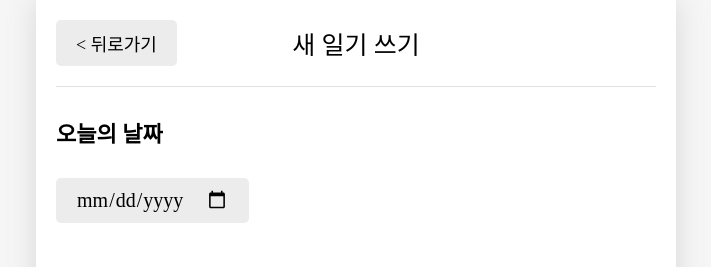
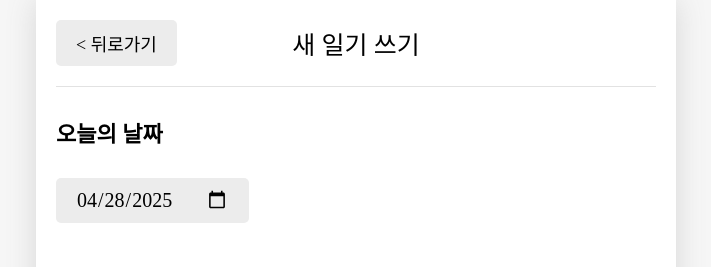
Before and after one commit to 3104kdy/React, a React (Vite) app: page /new in a window 1280 px wide. Shown: the top 267 px of the page, without its empty margins (284-995 px from the left). Built offline with nearby package versions, Linux system fonts and the light colour scheme; a web font is replaced by a local one.

Commit message:
new 페이지 > Editor '오늘의 날짜' 기능 구현

```diff
--- a/src/components/Editor.jsx
+++ b/src/components/Editor.jsx
@@ -1,6 +1,7 @@
 import './Editor.css';
 import EmotionItem from './EmotionItem';
 import Button from './Button';
+import { useState } from 'react';
 
 const emotionList = [
   { emotionId: 1, emotionName: '완전 좋음' },
@@ -9,14 +10,57 @@
   { emotionId: 4, emotionName: '나쁨' },
   { emotionId: 5, emotionName: '최악' },
 ];
+
+const getStringedDate = (targetDate) => {
+  // 날짜 -> YYYY-MM-DD
+  let year = targetDate.getFullYear();
+  let month = targetDate.getMonth() + 1;
+  let date = targetDate.getDate();
+
+  if (month < 10) {
+    month = `0${month}`;
+  }
+
+  if (date < 10) {
+    date = `0${date}`;
+  }
+  return `${year}-${month}-${date}`;
+};
+
 const Editor = () => {
+  // input이라는 하나의 state에 보관
+  const [input, setInput] = useState({
+    createdDate: new Date(),
+    emotionId: 3,
+    content: '',
+  });
+
+  const onChangedInput = (e) => {
+    let name = e.target.name;
+    let value = e.target.value;
+
+    if (name === 'createdDate') {
+      value = new Date(value);
+    }
+
+    setInput({
+      ...input,
+      [name]: value,
+    });
+  };
+
   const emotionId = 3;
 
   return (
     <div className="Editor">
       <section className="date_section">
         <h4> 오늘의 날짜</h4>
-        <input type="date" />
+        <input
+          name="createdDate"
+          onChange={onChangedInput}
+          value={getStringedDate(input.createdDate)}
+          type="date"
+        />
       </section>
       <section className="emotion_section">
         <h4>오늘의 감정</h4>
--- a/src/pages/New.jsx
+++ b/src/pages/New.jsx
@@ -1,6 +1,3 @@
-// Header 컴포넌트
-// Editor 컴포넌트
-// EmotionItem 컴포넌트 작성
 import Header from '../components/Header';
 import Button from '../components/Button';
 import Editor from '../components/Editor';
@@ -13,7 +10,9 @@
     <div>
       <Header
         title={'새 일기 쓰기'}
-        leftChild={<Button onClick={() => nav('/')} text={'< 뒤로가기'} />}
+        //leftChild={<Button onClick={() => nav('/')} text={'< 뒤로가기'} />}
+        // navigate에 인수로 -1을 주면, 페이지를 뒤로 이동시켜줌
+        leftChild={<Button onClick={() => nav(-1)} text={'< 뒤로가기'} />}
       />
       <Editor />
     </div>
```
